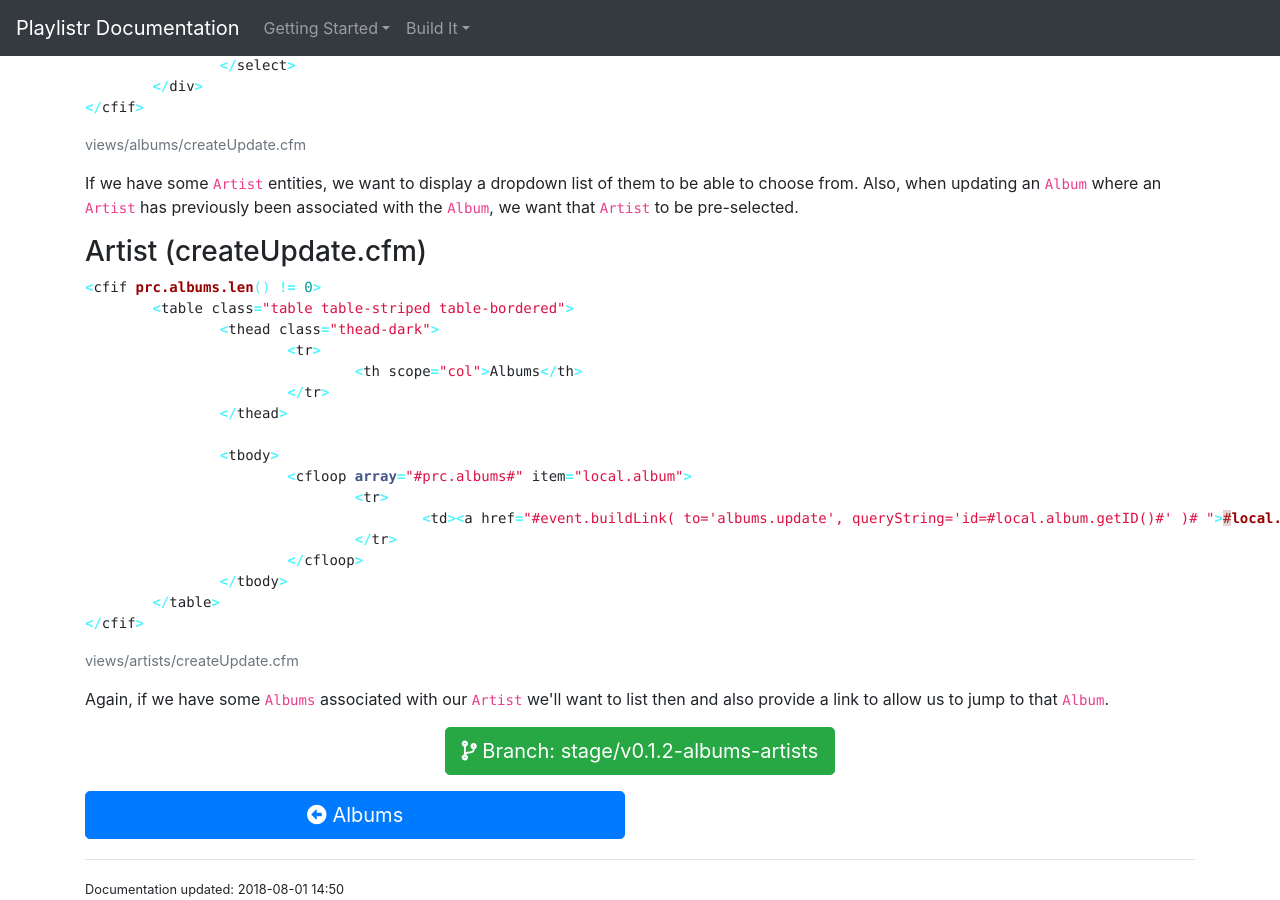
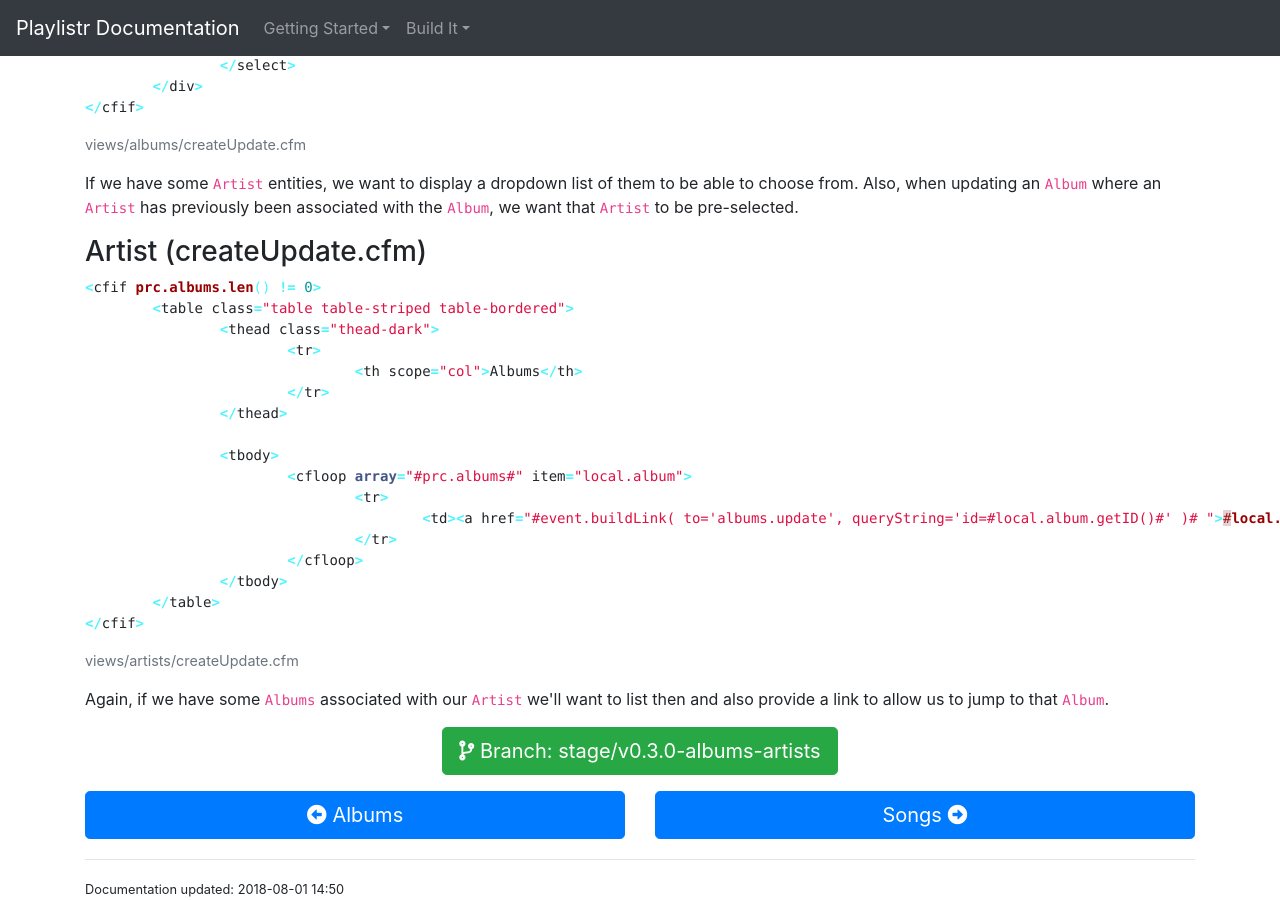
Before and after one commit to richardherbert/playlistr, a Jekyll site: the page built from build-it/albums-artists.html, in a window 1280 px wide and 900 px high, scrolled down 4015 px. Built offline with Jekyll 4.4.1, drawn with Linux system fonts in a browser that asks for light colours; nearby versions of some CDN libraries.

Commit message:
Branch renamed

```diff
--- a/build-it/albums-artists.html
+++ b/build-it/albums-artists.html
@@ -3,8 +3,8 @@ layout: default
 
 previousLabel: Albums
 previousHref: build-it/albums.html
-#nextLabel: Albums &amp; Artists
-#nextHref: build-it/albums-artists.html
+nextLabel: Songs
+nextHref: build-it/songs.html
 ---
 <div class="jumbotron">
 	<h1>Playlistr: Albums &amp; Artists</h1>
@@ -368,7 +368,7 @@ function update( event, rc, prc ) {
 	</div>
 </div>
 
-{% include branch.html branch='0.1.2-albums-artists' %}
+{% include branch.html branch='0.3.0-albums-artists' %}
 
 {% include footerNav.html
 	previousLabel=page.previousLabel
--- a/build-it/albums.html
+++ b/build-it/albums.html
@@ -336,7 +336,7 @@ function delete( event, rc, prc ) {
 	</div>
 </div>
 
-{% include branch.html branch='0.1.1-albums-crud' %}
+{% include branch.html branch='0.2.0-albums' %}
 
 {% include footerNav.html
 	previousLabel=page.previousLabel
```
